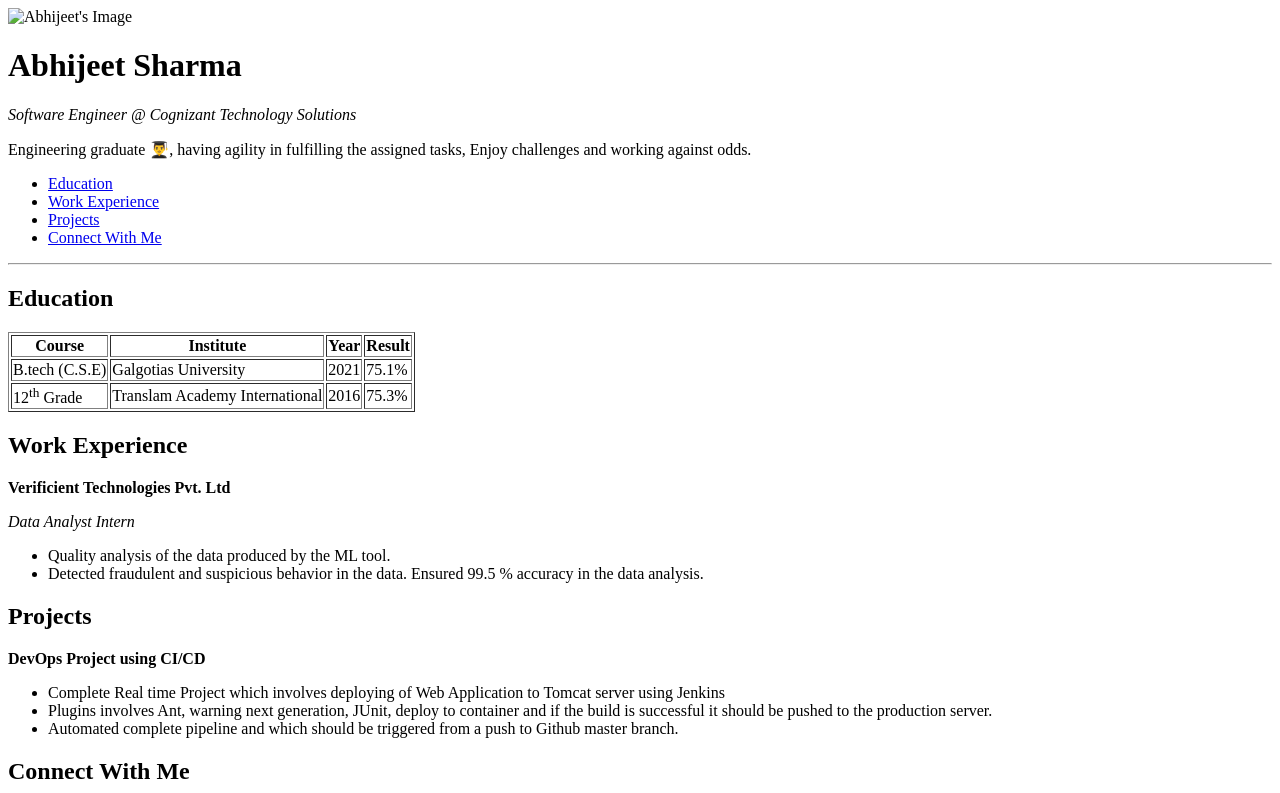
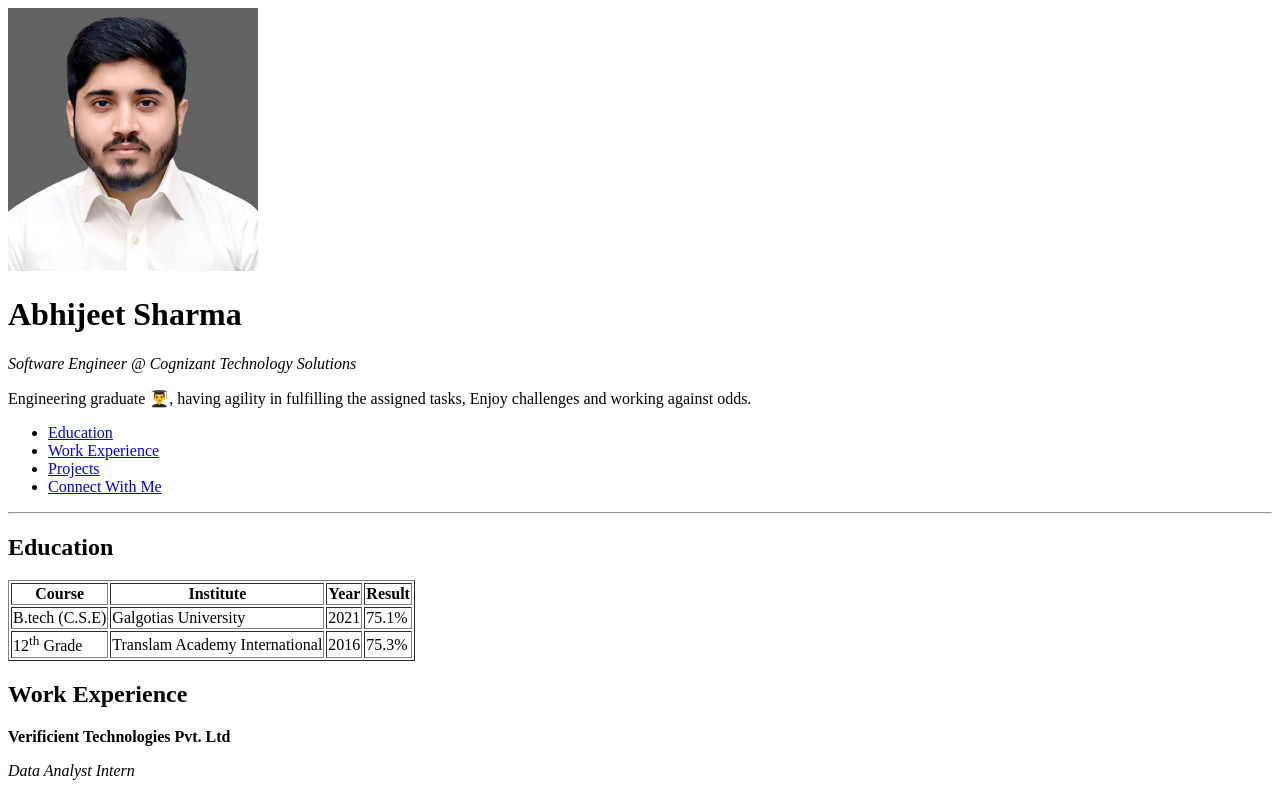
Before and after one commit to Abhijeet3098/Resume, a plain HTML site: page index.html in a window 1280 px wide. Shown: the top 793 px of the page. Drawn offline with Linux system fonts and the light colour scheme.

Commit message:
Update index.html

```diff
--- a/index.html
+++ b/index.html
@@ -9,7 +9,7 @@
 
 <body>
     <header>
-        <img width="250" src="images/Abhijeet.jpg" alt="Abhijeet's Image">
+        <img width="250" src="Resume/Abhijeet.jpg" alt="Abhijeet's Image">
         <h1>Abhijeet Sharma</h1>
         <i>
             <p>Software Engineer @ Cognizant Technology Solutions
```
